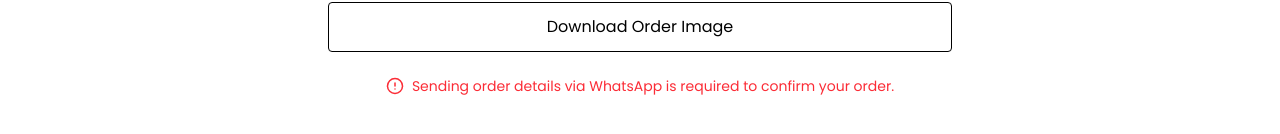
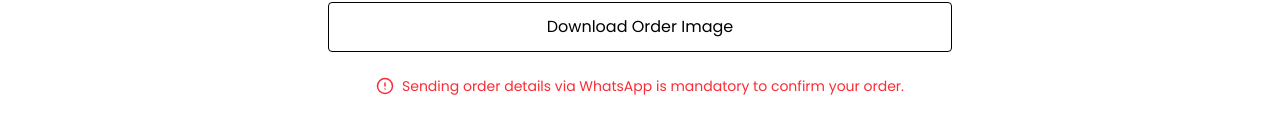
Before and after one commit to Ashish-12K/sk-jewellery, a React (Vite) app: page /order-success in a window 1280 px wide. Shown: the part 676-810 px from the top of the page. Built offline with nearby package versions, Linux system fonts and the light colour scheme.

Commit message:
Small changes in Order-Success page

```diff
--- a/src/pages/OrderSuccess.jsx
+++ b/src/pages/OrderSuccess.jsx
@@ -1,11 +1,16 @@
 import { useLocation } from "react-router-dom";
 import { FiAlertCircle } from "react-icons/fi";
 import { useRef } from "react";
+import { useEffect } from "react";
 import * as htmlToImage from "html-to-image";
 
 export default function OrderSuccess() {
   const { state } = useLocation();
   const orderRef = useRef();
+
+  useEffect(() => {
+    window.scrollTo(0, 0);
+  }, []);
 
   const {
     cart = [],
@@ -135,7 +140,7 @@
       <div className="mt-6 flex items-center justify-center gap-2 text-sm text-red-500">
         <FiAlertCircle size={18} />
         <p>
-          Sending order details via WhatsApp is required to confirm your order.
+          Sending order details via WhatsApp is mandatory to confirm your order.
         </p>
       </div>
 
```
